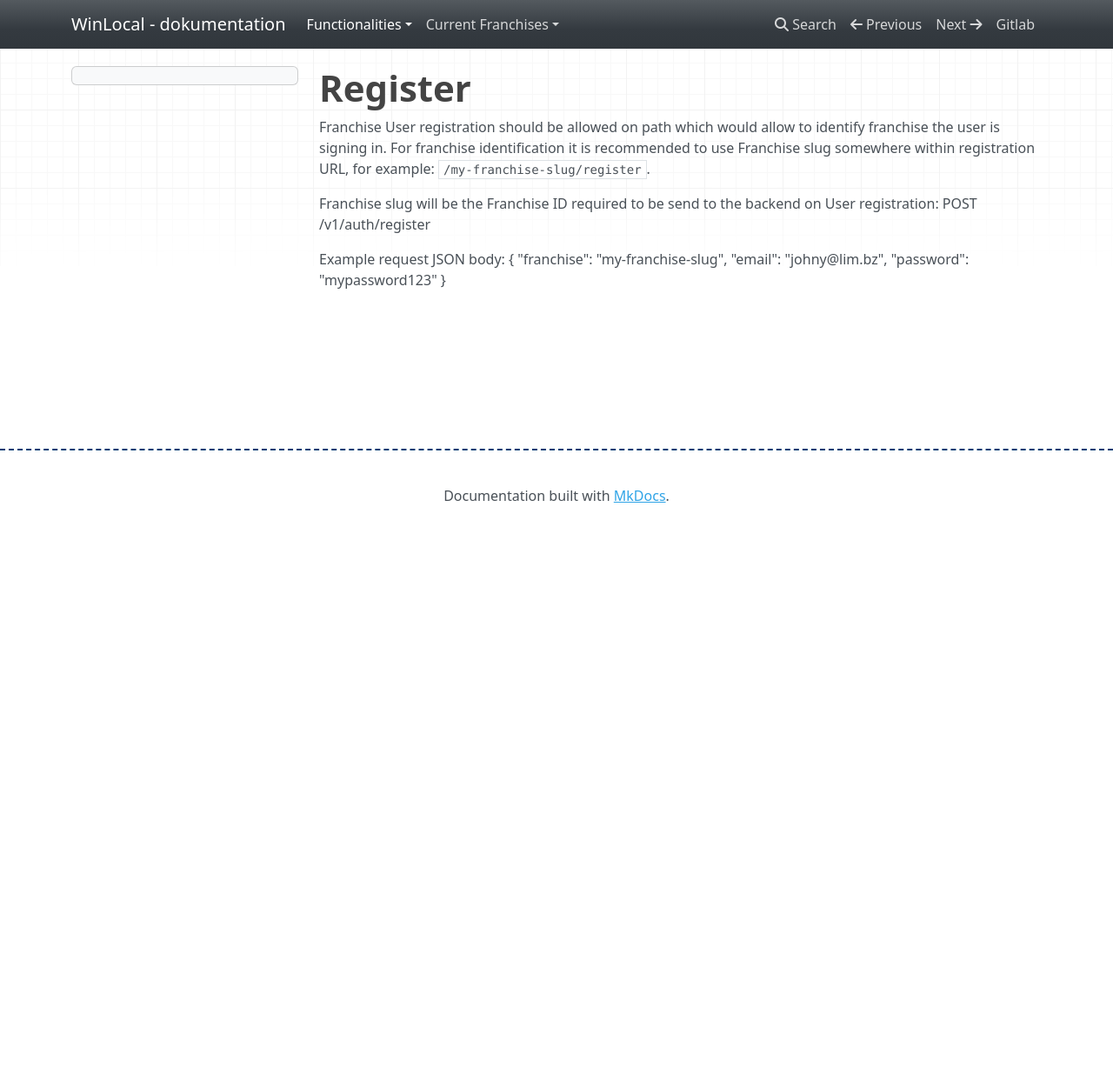
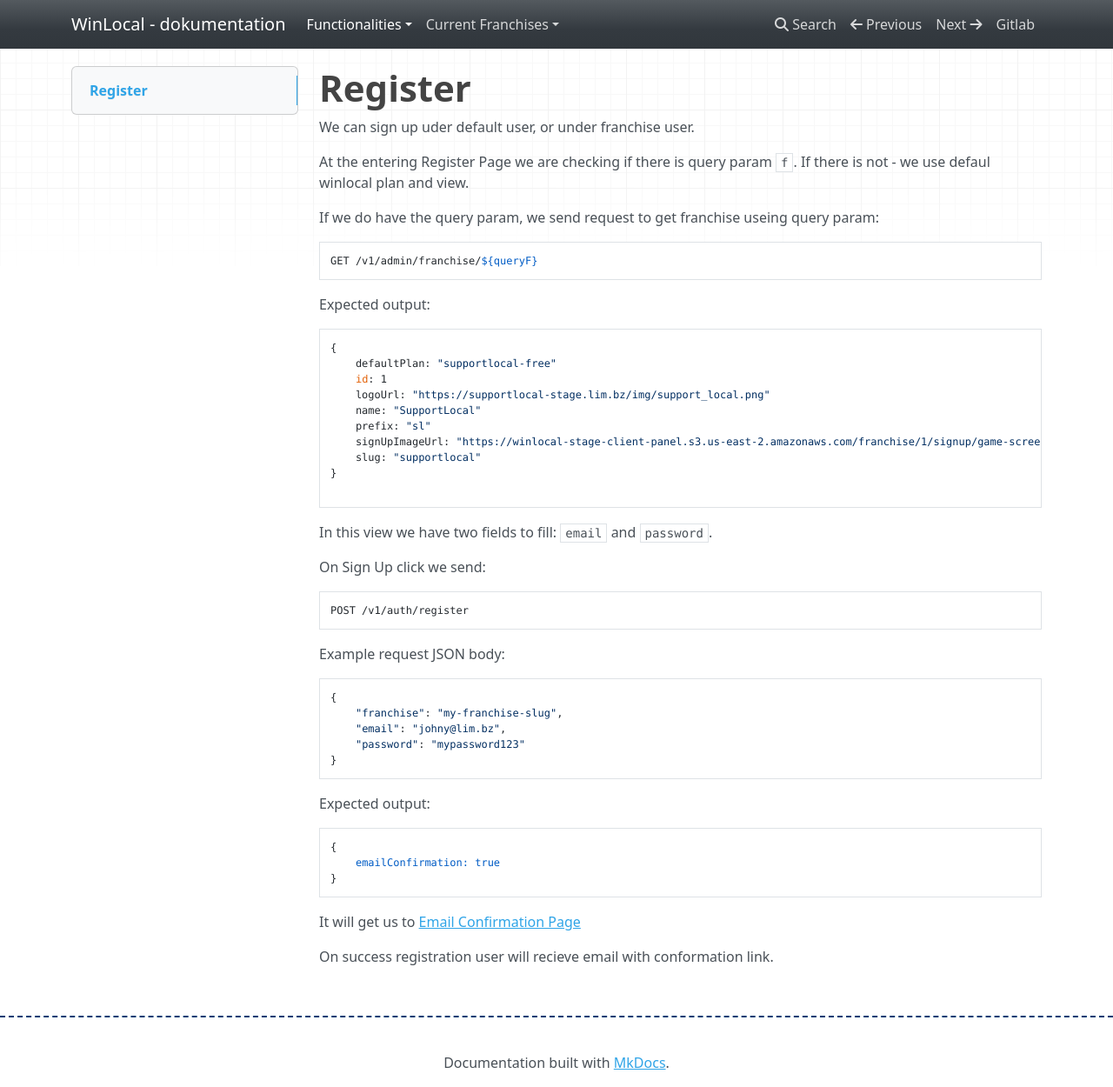
Before and after one commit to kalniei/wl-docs, an MkDocs documentation site: the page built from docs/account/register.md, in a window 1280 px wide and 1250 px high. Shown: the whole window at 87% size. Built offline with MkDocs 1.6.1, drawn with Linux system fonts in a browser that asks for light colours; nearby versions of some CDN libraries.

Commit message:
Register view

````diff
--- a/docs/account/register.md
+++ b/docs/account/register.md
@@ -1,14 +1,58 @@
-###### Register
+# Register
 
-Franchise User registration should be allowed on path which would allow to identify franchise the user is signing in. For franchise identification it is recommended to use Franchise slug somewhere within registration URL, for example:
-`/my-franchise-slug/register`.
+We can sign up uder default user, or under franchise user.
 
-Franchise slug will be the Franchise ID required to be send to the backend on User registration:
+At the entering Register Page we are checking if there is query param `f`. If there is not - we use defaul winlocal plan and view.
+
+If we do have the query param, we send request to get franchise useing query param:
+
+```
+GET /v1/admin/franchise/${queryF}
+```
+
+Expected output:
+
+```
+{
+    defaultPlan: "supportlocal-free"
+    id: 1
+    logoUrl: "https://supportlocal-stage.lim.bz/img/support_local.png"
+    name: "SupportLocal"
+    prefix: "sl"
+    signUpImageUrl: "https://winlocal-stage-client-panel.s3.us-east-2.amazonaws.com/franchise/1/signup/game-screen1.png"
+    slug: "supportlocal"
+}
+
+```
+
+In this view we have two fields to fill: `email` and `password`.
+
+On Sign Up click we send:
+
+```
 POST /v1/auth/register
+```
+
 
 Example request JSON body:
+
+```
 {
     "franchise": "my-franchise-slug",
     "email": "johny@lim.bz",
     "password": "mypassword123"
 }
+```
+
+
+Expected output:
+
+```
+{
+    emailConfirmation: true
+}
+```
+
+It will get us to [Email Confirmation Page](confirmation-link.md)
+
+On success registration user will recieve email with conformation link.
````
